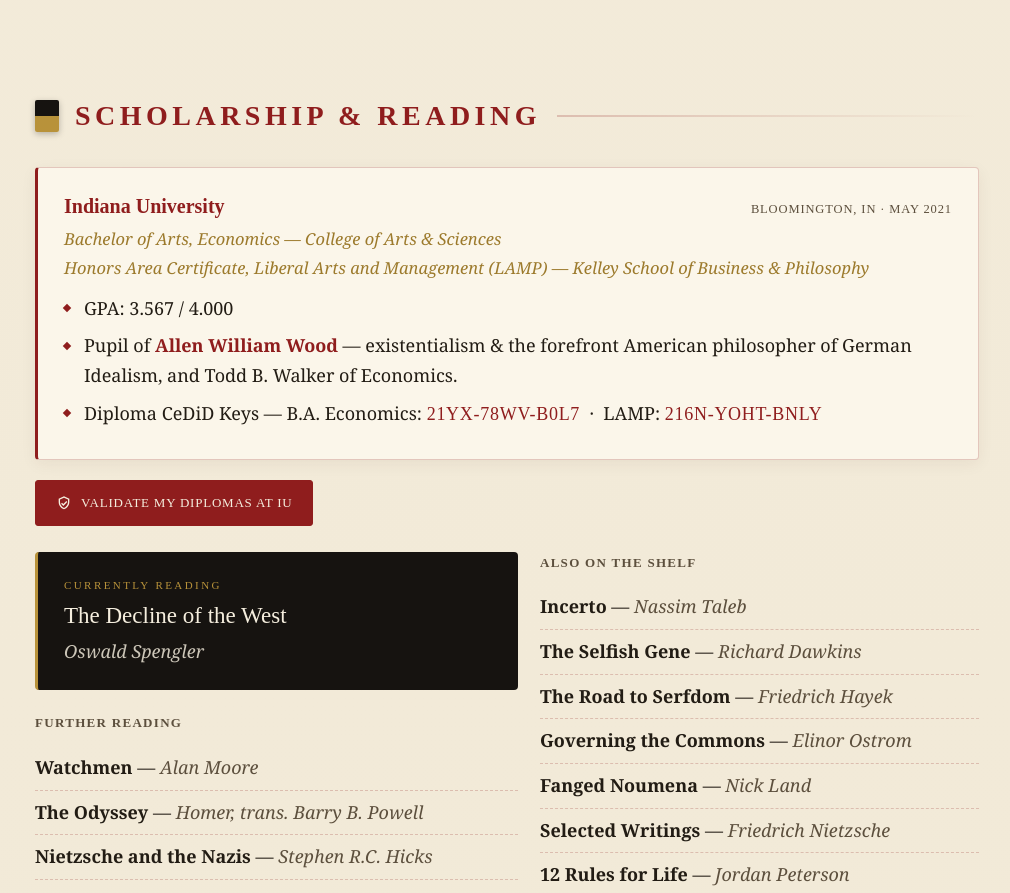
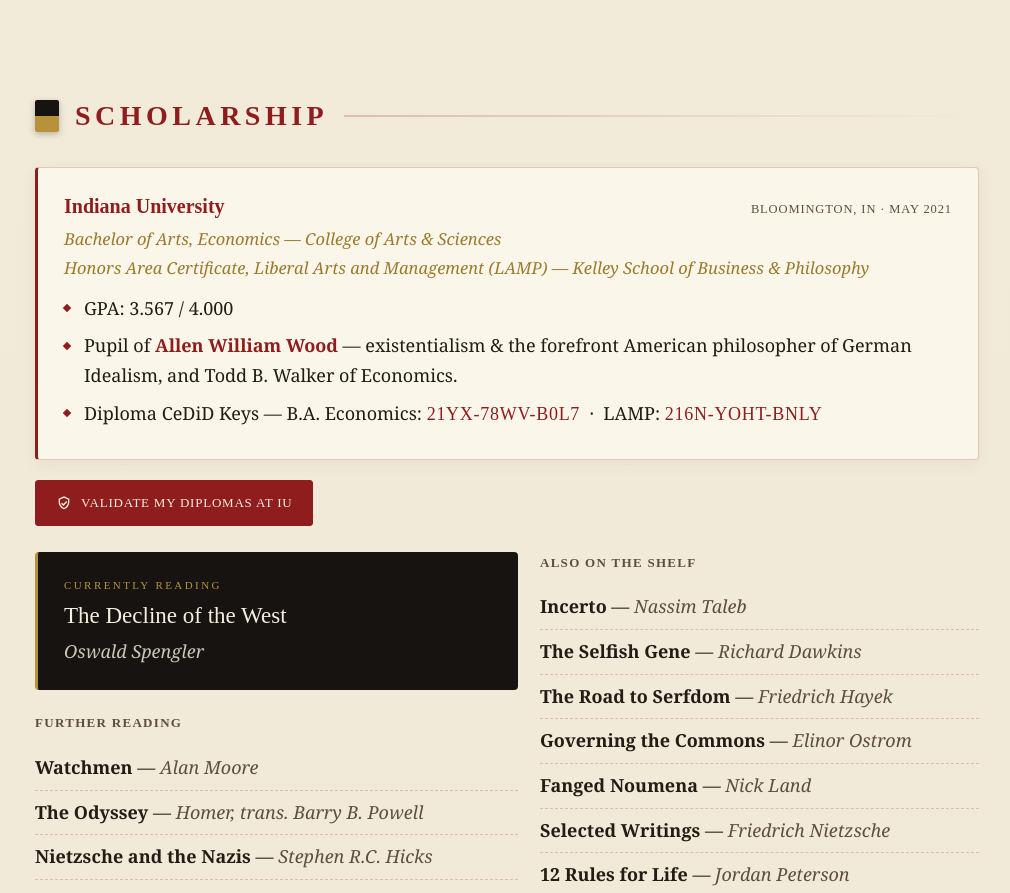
Before and after one commit to Bryce-Waddell/brycewaddell, a plain HTML site: page index.html in a window 1280 px wide. Shown: the part 3328-4221 px from the top of the page, without its empty margins (133-1143 px from the left). Drawn offline with Linux system fonts and the light colour scheme; a script that the page names is missing; a web font is replaced by a local one.

Commit message:
Update index.html
- Removed reading from scholarship section

```diff
--- a/index.html
+++ b/index.html
@@ -355,7 +355,7 @@
 
   <!-- SCHOLARSHIP -->
   <section id="scholarship">
-    <div class="section-head"><span class="banner"></span><h2>Scholarship &amp; Reading</h2><span class="rule"></span></div>
+    <div class="section-head"><span class="banner"></span><h2>Scholarship</h2><span class="rule"></span></div>
 
     <div class="card">
       <div class="role-row"><h3>Indiana University</h3><span class="org-when">Bloomington, IN &middot; May 2021</span></div>
```
